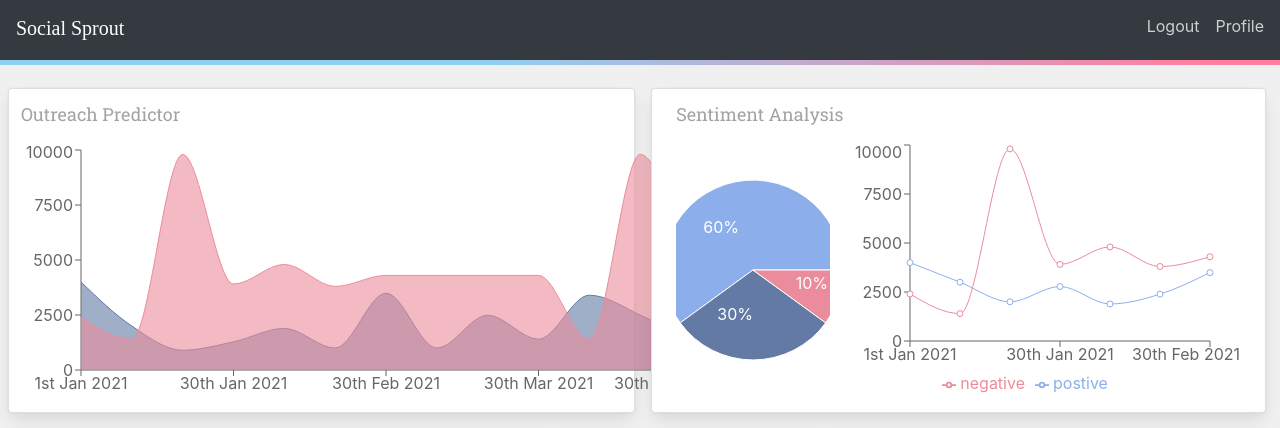
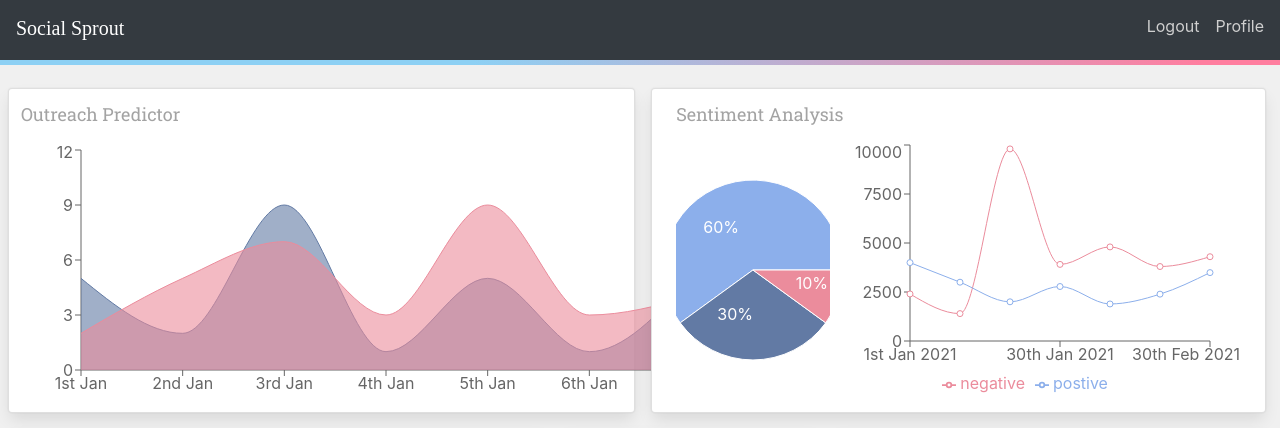
Before and after one commit to RiyaNegi/Social-Monitoring, a React (Create React App) app: page /dashboard in a window 1280 px wide. Shown: the top 428 px of the page. Built offline with nearby package versions, Linux system fonts and the light colour scheme; sample sign-in values are in the browser's storage; a web font is replaced by a local one.

Commit message:
fix files exchange

```diff
--- a/src/components/Dashboard/Mention/index.js
+++ b/src/components/Dashboard/Mention/index.js
@@ -6,79 +6,79 @@ import OverlayTrigger from 'react-bootstrap/OverlayTrigger'
 const data = [
     {
         name: '1st Jan 2021',
-        uv: 4000,
+        total: 4000,
         pv: 2400,
         amt: 2400,
     },
     {
         name: '10th Jan 2021',
-        uv: 2000,
+        total: 2000,
         pv: 1398,
         amt: 2210,
     },
     {
         name: '20th Jan 2021',
-        uv: 900,
+        total: 900,
         pv: 9800,
         amt: 2290,
     },
     {
         name: '30th Jan 2021',
-        uv: 1280,
+        total: 1280,
         pv: 3908,
         amt: 2000,
     },
     {
         name: '10th Feb 2021',
-        uv: 1890,
+        total: 1890,
         pv: 4800,
         amt: 2181,
     },
     {
         name: '20th Feb 2021',
-        uv: 1000,
+        total: 1000,
         pv: 3800,
         amt: 2500,
     },
     {
         name: '30th Feb 2021',
-        uv: 3490,
+        total: 3490,
         pv: 4300,
         amt: 2100,
     },
     {
         name: '10th Mar 2021',
-        uv: 1000,
+        total: 1000,
         pv: 4300,
         amt: 2100,
     },
     {
         name: '20th Mar 2021',
-        uv: 2490,
+        total: 2490,
         pv: 4300,
         amt: 2100,
     },
     {
         name: '30th Mar 2021',
-        uv: 1400,
+        total: 1400,
         pv: 4300,
         amt: 2100,
     },
     {
         name: '10th Apr 2021',
-        uv: 3400,
+        total: 3400,
         pv: 1398,
         amt: 2210,
     },
     {
         name: '20th Apr 2021',
-        uv: 2500,
+        total: 2500,
         pv: 9800,
         amt: 2290,
     },
     {
         name: '30th Apr 2021',
-        uv: 1280,
+        total: 1280,
         pv: 3908,
         amt: 2000,
     },
@@ -110,7 +110,7 @@ const Index = () => {
                 }}
             >
                 <defs>
-                    <linearGradient id="colorUv" x1="0" y1="0" x2="0" y2="1">
+                    <linearGradient id="colortotal" x1="0" y1="0" x2="0" y2="1">
                         <stop offset="5%" stopColor="#8cafeb" stopOpacity={0.8} />
                         <stop offset="95%" stopColor="#8cafeb" stopOpacity={0} />
                     </linearGradient>
@@ -119,7 +119,7 @@ const Index = () => {
                 <XAxis dataKey="name" />
                 <YAxis />
                 <Tooltip />
-                <Area type="monotone" dataKey="uv" stroke="#8cafeb" fillOpacity={1} fill="url(#colorUv)" />
+                <Area type="monotone" dataKey="total" stroke="#8cafeb" fillOpacity={1} fill="url(#colortotal)" />
             </AreaChart>
         </ResponsiveContainer>
     </div >
--- a/src/components/Dashboard/Predictor/index.js
+++ b/src/components/Dashboard/Predictor/index.js
@@ -4,83 +4,47 @@ import Tooltipp from 'react-bootstrap/Tooltip'
 import OverlayTrigger from 'react-bootstrap/OverlayTrigger'
 const data = [
     {
-        name: '1st Jan 2021',
-        uv: 4000,
-        pv: 2400,
-        amt: 2400,
+        name: '1st Jan',
+        low: 5,
+        high: 2,
+        amt: 2,
     },
     {
-        name: '10th Jan 2021',
-        uv: 2000,
-        pv: 1398,
-        amt: 2210,
+        name: '2nd Jan',
+        low: 2,
+        high: 5,
+        amt: 2,
     },
     {
-        name: '20th Jan 2021',
-        uv: 900,
-        pv: 9800,
-        amt: 2290,
+        name: '3rd Jan',
+        low: 9,
+        high: 7,
+        amt: 2,
     },
     {
-        name: '30th Jan 2021',
-        uv: 1280,
-        pv: 3908,
-        amt: 2000,
+        name: '4th Jan',
+        low: 1,
+        high: 3,
+        amt: 2,
     },
     {
-        name: '10th Feb 2021',
-        uv: 1890,
-        pv: 4800,
-        amt: 2181,
+        name: '5th Jan',
+        low: 5,
+        high: 9,
+        amt: 2,
     },
     {
-        name: '20th Feb 2021',
-        uv: 1000,
-        pv: 3800,
-        amt: 2500,
+        name: '6th Jan',
+        low: 1,
+        high: 3,
+        amt: 2,
     },
     {
-        name: '30th Feb 2021',
-        uv: 3490,
-        pv: 4300,
-        amt: 2100,
-    },
-    {
-        name: '10th Mar 2021',
-        uv: 1000,
-        pv: 4300,
-        amt: 2100,
-    },
-    {
-        name: '20th Mar 2021',
-        uv: 2490,
-        pv: 4300,
-        amt: 2100,
-    },
-    {
-        name: '30th Mar 2021',
-        uv: 1400,
-        pv: 4300,
-        amt: 2100,
-    },
-    {
-        name: '10th Apr 2021',
-        uv: 3400,
-        pv: 1398,
-        amt: 2210,
-    },
-    {
-        name: '20th Apr 2021',
-        uv: 2500,
-        pv: 9800,
-        amt: 2290,
-    },
-    {
-        name: '30th Apr 2021',
-        uv: 1280,
-        pv: 3908,
-        amt: 2000,
-    },
+        name: '7th Jan',
+        low: 5,
+        high: 4,
+        amt: 2,
+    }
 ];
 
 const Predictor = () => {
@@ -108,11 +72,11 @@ const Predictor = () => {
                 }}
             >
                 {/* <defs>
-                    <linearGradient id="colorUv" x1="0" y1="0" x2="0" y2="1">
+                    <linearGradient id="colorlow" x1="0" y1="0" x2="0" y2="1">
                         <stop offset="5%" stopColor="#E25960" stopOpacity={0.8} />
                         <stop offset="95%" stopColor="#E25960" stopOpacity={0} />
                     </linearGradient>
-                    <linearGradient id="colorPv" x1="0" y1="0" x2="0" y2="1">
+                    <linearGradient id="colorhigh" x1="0" y1="0" x2="0" y2="1">
                         <stop offset="5%" stopColor="#323232" stopOpacity={0.8} />
                         <stop offset="95%" stopColor="#323232" stopOpacity={0} />
                     </linearGradient>
@@ -121,8 +85,8 @@ const Predictor = () => {
                 {/* <CartesianGrid strokeDasharray="5 5" /> */}
                 <YAxis />
                 <Tooltip />
-                <Area type="monotone" dataKey="uv" stroke="#627aa4" fill="#627aa4" />
-                <Area type="monotone" dataKey="pv" stroke="#eb8c9c" fill="#eb8c9c" />
+                <Area type="monotone" dataKey="low" stroke="#627aa4" fill="#627aa4" />
+                <Area type="monotone" dataKey="high" stroke="#eb8c9c" fill="#eb8c9c" />
             </AreaChart>
         </ResponsiveContainer>
     </div>
```
